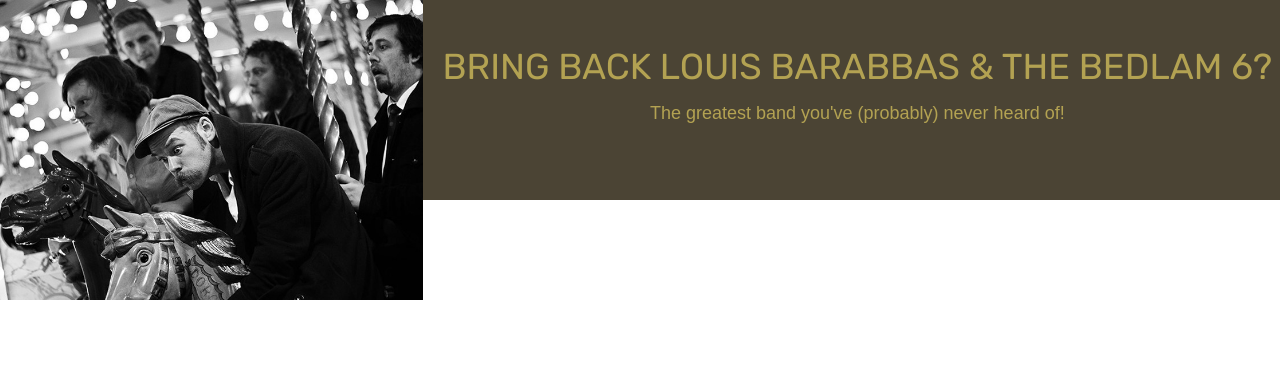
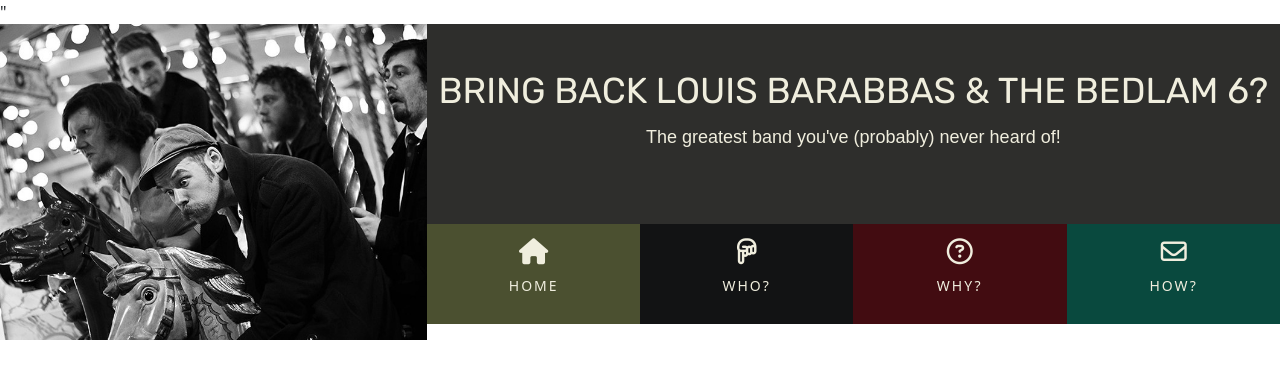
Before and after one commit to Cleg83/Resurrect-the-Bedlam-6-ABANDONED, a plain HTML site: page index.html in a window 1280 px wide. Drawn offline with nearby package versions, Linux system fonts and the light colour scheme.

Commit message:
add more header styles and experiment with hover.css

```diff
--- a/assets/css/style.css
+++ b/assets/css/style.css
@@ -6,14 +6,27 @@
     text-transform: uppercase;
 }
 
-/* Background Colors--------------------------------------Background Colors*/
+/*Colors-------------------------------------------------------------Colors*/
 
 .bg-color-name-quote {
-    background-color: #4b4434;
+    background-color: #2e2e2c;
 }
 
+.menu-color-home {
+    background-color: #4b5030;
+}
 
+.menu-color-who {
+    background-color: #121314;
+}
 
+.menu-color-why {
+    background-color: #420c11;
+}
+
+.menu-color-how {
+    background-color: #09493e;
+}
 
 
 
@@ -25,6 +38,7 @@ header {
 
 .heading {
     text-align: center;
+    height: 200px;
 }
 
 .logo {
@@ -35,12 +49,14 @@ header {
     min-height: 300px;
 }
 
+
+
 .name {
     font-family: "Rubik", sans-serif;
     font-weight: 400;
     font-size: 36px;
     margin-top: 45px;
-    color: #b3a252
+    color: #f0eede;
 }
 
 .quote {
@@ -48,6 +64,48 @@ header {
     font-weight: 400;
     font-size: 18px;
     margin-top: 15px;
-    margin-bottom: 75px;
-    color: #b3a252;
+    margin-bottom: 60px;
+    color: #f0eede;
 }
+
+.list-inline-item:not(:last-child) {
+    margin: 0;
+}
+
+.menucontainer {
+    font-size: 0px;
+}
+
+#nav li {
+    font-size: 14px;
+    padding: 0;
+}
+
+.menu-item {
+    height: 100px;
+    text-align: center;
+    padding: 0;
+}
+
+.menu-item a {
+    width: 100%;
+    text-decoration: none;
+    color: #f0eede;
+    height: 100px;
+}
+
+.menu-item a i {
+    padding-top: 15px;
+    display: block;
+    color: #f0eede;
+    font-size: 26px;
+}
+
+.menu-item span {
+    display: block;
+    width: 100%;
+    padding-top: 10px;
+    text-align: center;
+    font-size: 14px;
+    letter-spacing: 2px;
+}
--- a/index.html
+++ b/index.html
@@ -20,23 +20,40 @@
 </head>
 
 <body>
-    <header>
-        <div>
-            <div class="row">
+    <header>"
+        <div class="row g-0">
             <a href="index.html" class="col-md-4 logo">
 
             </a>
             <div class="col-md-8">
-                    <div class="row bg-color-name-quote">
+                <div class="row g-0 bg-color-name-quote">
                     <div class="col heading">
                         <h2 class="name uppercase">Bring back Louis Barabbas & The Bedlam 6?</h2>
                         <h4 class="quote">The greatest band you've (probably) never heard of!</h4>
                     </div>
                 </div>
+                <div class="row g-0">
+                    <div class="col">
+                        <ul id="nav" class="list-inline menucontainer">
+                            <li class="col-6 col-sm-3 list-inline-item menu-color-home menu-item">
+                                <a href="#" class="hvr-icon-grow"><i class="fa-solid fa-house hvr-icon" aria-hidden="true"></i><span class="uppercase">Home</span></a>
+                            </li>
+                            <li class="col-6 col-sm-3 list-inline-item menu-color-who menu-item">
+                                <a href="#" class="hvr-icon-grow"><i class="fa-regular fa-hand-point-down hvr-icon" aria-hidden="true"></i><span class="uppercase">Who?</span></a>
+                            </li>
+                            <li class="col-6 col-sm-3 list-inline-item menu-color-why menu-item">
+                                <a href="#" class="hvr-icon-grow"><i class="fa-regular fa-circle-question hvr-icon" aria-hidden="true"></i><span class="uppercase">Why?</span></a>
+                            </li>
+                            <li class="col-6 col-sm-3 list-inline-item menu-color-how menu-item">
+                                <a href="#" class="hvr-icon-grow"><i class="fa-regular fa-envelope hvr-icon" aria-hidden="true"></i><span class="uppercase">How?</span></a>
+                            </li>
+                        </ul>
+                    </div>
 
                 </div>
             </div>
         </div>
+
 
     </header>
     <section>
```
Lines whose indentation alone changed are shown as unchanged.
